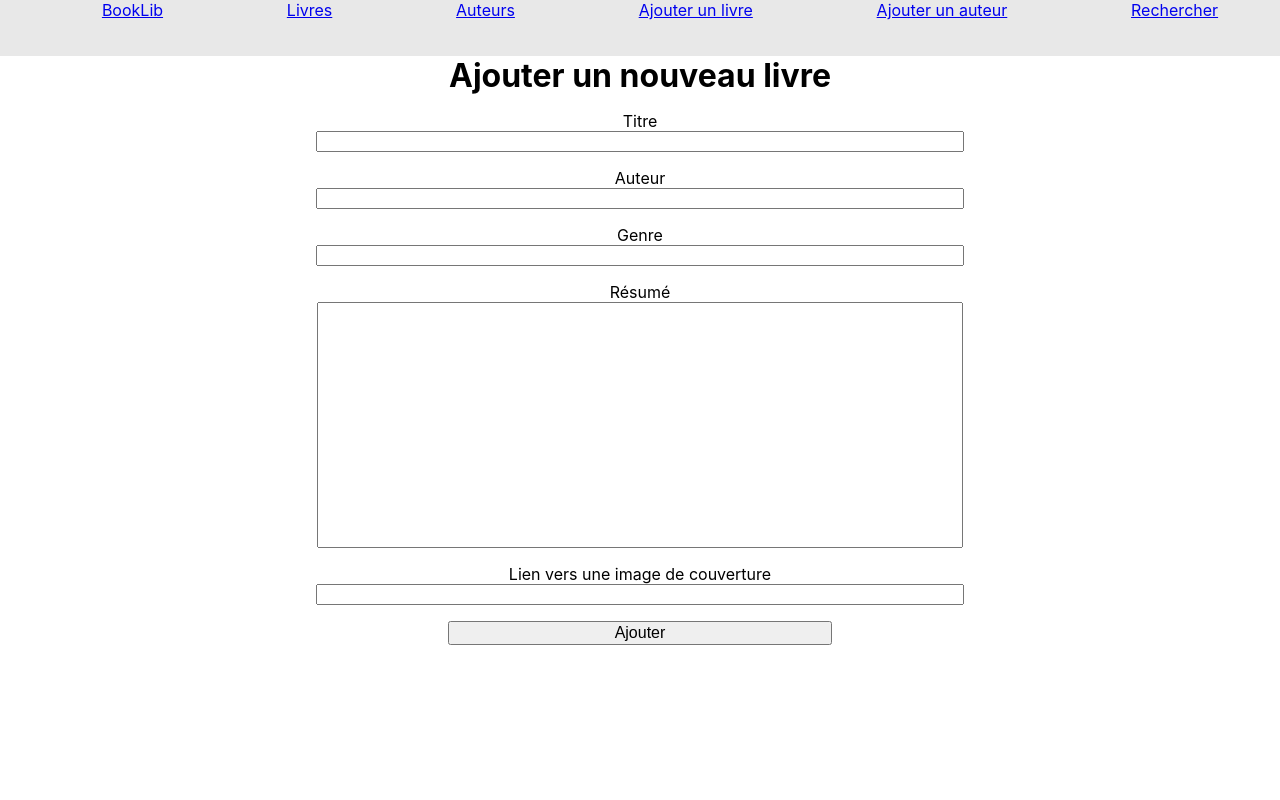
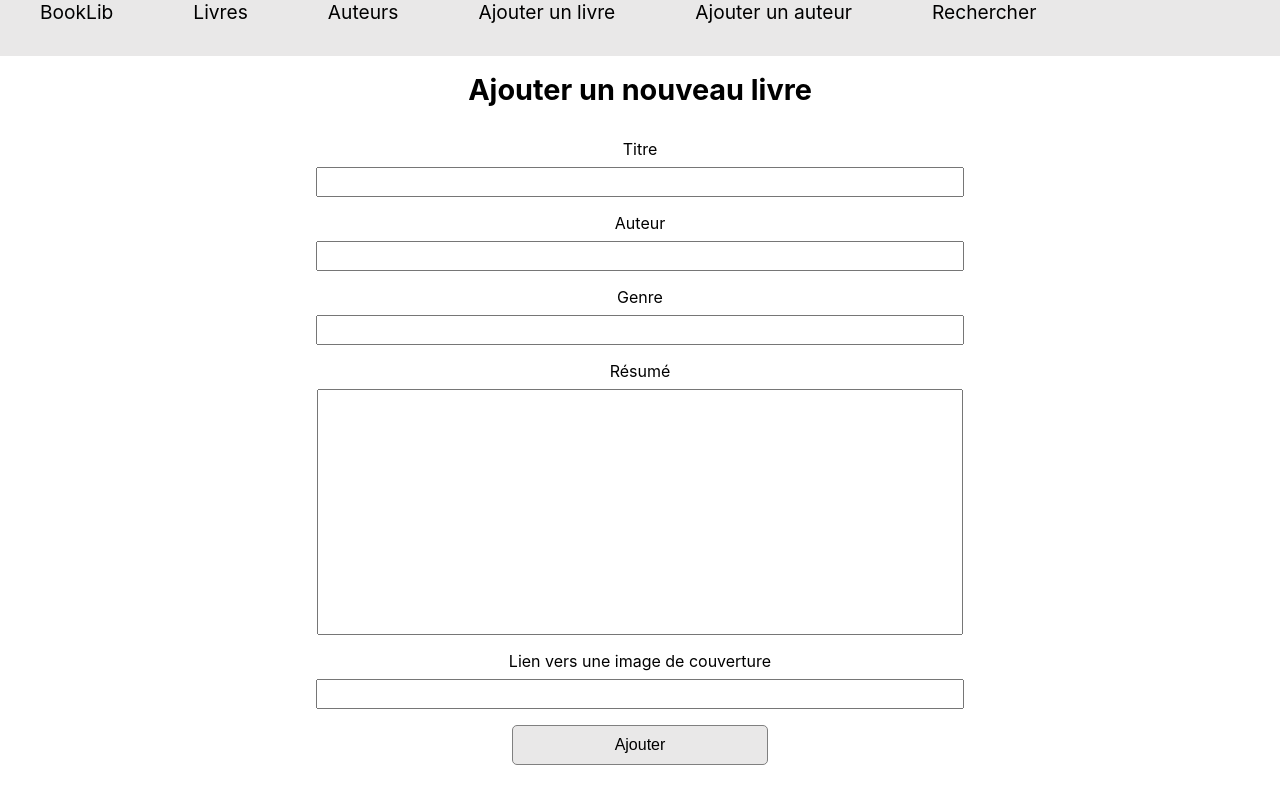
Before and after one commit to angelique-m08/booklib-client, a React (Create React App) app: page /createbooks in a window 1280 px wide. Built offline with nearby package versions, Linux system fonts and the light colour scheme.

Commit message:
refactor(css): change some css

```diff
--- a/src/components/BookCover.jsx
+++ b/src/components/BookCover.jsx
@@ -18,7 +18,7 @@ const BookCover = ({ book }) => {
     <>
       {bookClicked === true ?
         <Book book={book} />
-       : <Link to={`books/${book.id}`} onClick={showBook} className="bookCoverLink"><img src={book.cover} alt={book.title}></img></Link> }
+       : <Link to={`books/${book.id}`} onClick={showBook} className="bookcoverCover"><img src={book.cover} alt={book.title}></img></Link> }
       <Router>
         <Switch>
           <Route path={`books/${book.id}`} component={Book} />
--- a/src/components/BookCreate.jsx
+++ b/src/components/BookCreate.jsx
@@ -14,7 +14,7 @@ const BookCreate = () => {
   };
 
   return (
-    <div>
+    <div className="bookCreateDiv">
       <h1 className="bookCreateTitle">Ajouter un nouveau livre</h1>
       <form className="bookCreateForm"
         onSubmit={(event) => {
--- a/src/components/BookList.jsx
+++ b/src/components/BookList.jsx
@@ -15,9 +15,9 @@ const BookList = () => {
   }, []);
 
   return(
-    <div>
-      <ul>
-        {allBooks.map((book) => <li className="booklistList"><BookCover book={book} /></li> )}
+    <div className="booklistDiv">
+      <ul className="booklistList">
+        {allBooks.map((book) => <li><BookCover book={book} /></li> )}
       </ul>
     </div>
   )
--- a/src/components/book.css
+++ b/src/components/book.css
@@ -4,6 +4,13 @@
   flex-direction: row;
   justify-content: center;
   align-items: flex-start;
+}
+
+.bookcoverCover {
+  height: 50vh;
+  text-decoration: none;
+  color: black;
+  cursor: pointer;
 }
 
 .bookCover {
@@ -25,6 +32,16 @@
 
 .booklistList {
   list-style-type: none;
+  display: flex;
+  flex-direction: row;
+  justify-content: space-between;
+  flex-wrap: wrap;
+  padding: 2rem;
+}
+
+.booklistList li {
+  list-style-type: none;
+  padding-top: 2rem;
 }
 
 .bookForm {
--- a/src/components/bookCreate.css
+++ b/src/components/bookCreate.css
@@ -1,5 +1,7 @@
 .bookCreateTitle {
   text-align: center;
+  font-size: 1.8rem;
+  padding: 1rem;
 }
 
 .bookCreateForm {
@@ -12,7 +14,12 @@
 
 .bookCreateForm input {
   width: 50vw;
+  height: 3vh;
   margin-bottom: 1rem;
+}
+
+.bookCreateForm label {
+  padding-bottom: .5rem;
 }
 
 .bookCreateForm textarea {
@@ -23,6 +30,10 @@
 }
 
 .bookCreateFormButton {
-  width: 30vw;
+  width: 20vw;
+  height: 5vh;
   font-size: 1rem;
+  background-color: #e9e8e8;
+  border: 1px solid grey;
+  border-radius: 5px;
 }
--- a/src/components/home.css
+++ b/src/components/home.css
@@ -3,16 +3,17 @@
 }
 
 .homeHeader {
-  background: url(https://cdn.pixabay.com/photo/2016/03/27/19/32/blur-1283865_960_720.jpg) no-repeat center top;
+  background: url(https://cdn.pixabay.com/photo/2019/11/04/10/15/book-4600757_960_720.jpg) no-repeat center top;
 	background-size: cover;
   height: 93vh;
 }
 
 .homeh1 {
   font-size: 4rem;
+  color: white;
   display: flex;
   flex-direction: row;
-  justify-content: flex-end;
+  justify-content: flex-start;
   padding-top: 8vh;
-  padding-right: 5vw;
+  padding-left: 5vw;
 }
--- a/src/components/navbar.css
+++ b/src/components/navbar.css
@@ -1,14 +1,24 @@
 .navbar {
-  background-color: #E8E8E8;
+  background-color: #e9e8e8;
   height: 7vh;
 }
 
 .navbarMenu {
   display: flex;
   flex-direction: row;
-  justify-content: space-around;
 }
 
 .navbarMenu li {
   list-style-type: none;
+  margin-right: 5rem;
 }
+
+.navbarMenu li a {
+  text-decoration: none;
+  color: black;
+  font-size: 1.2rem;
+  display: flex;
+  flex-direction: row;
+  justify-content: center;
+  align-items: center;
+}
```
